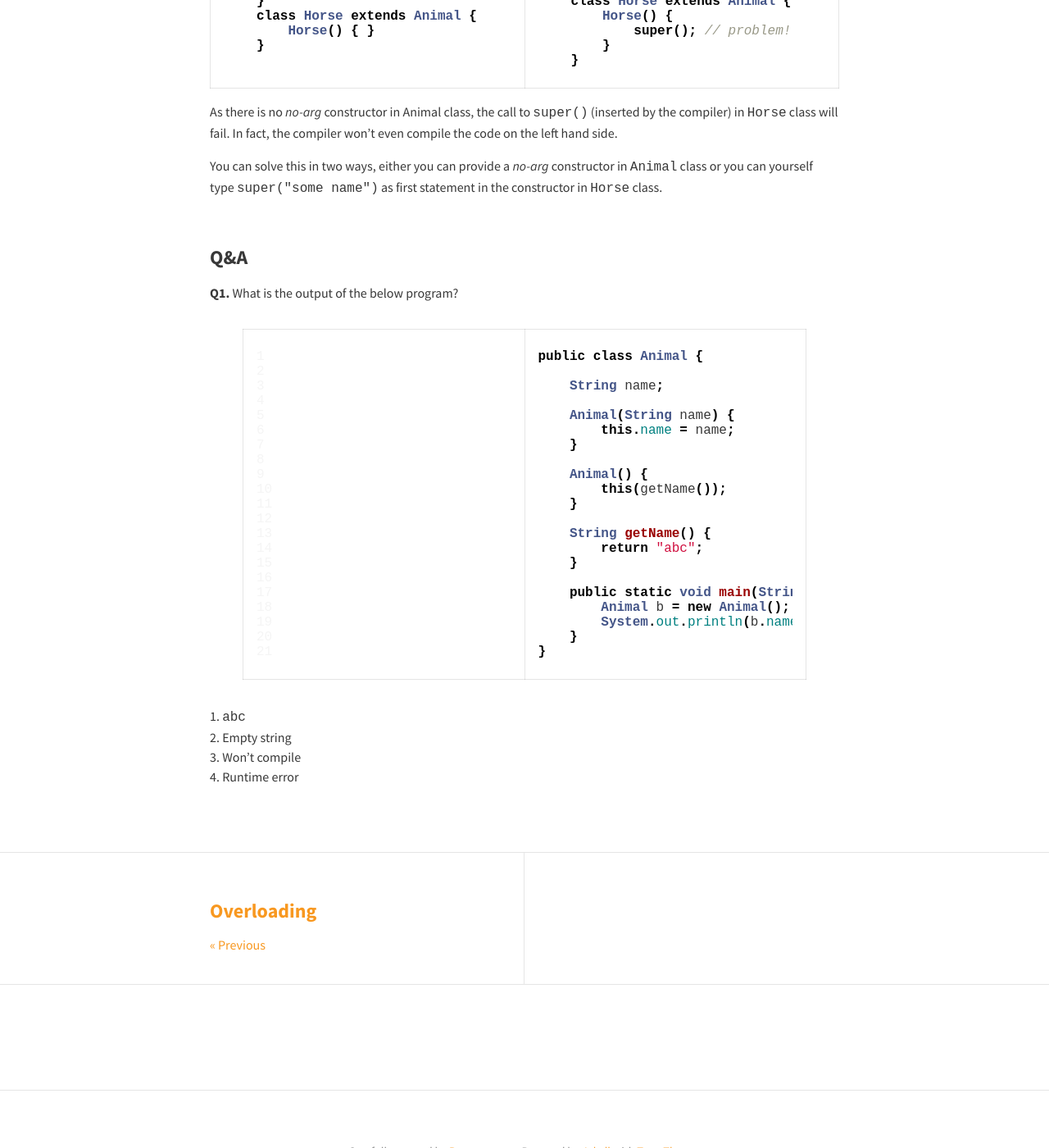
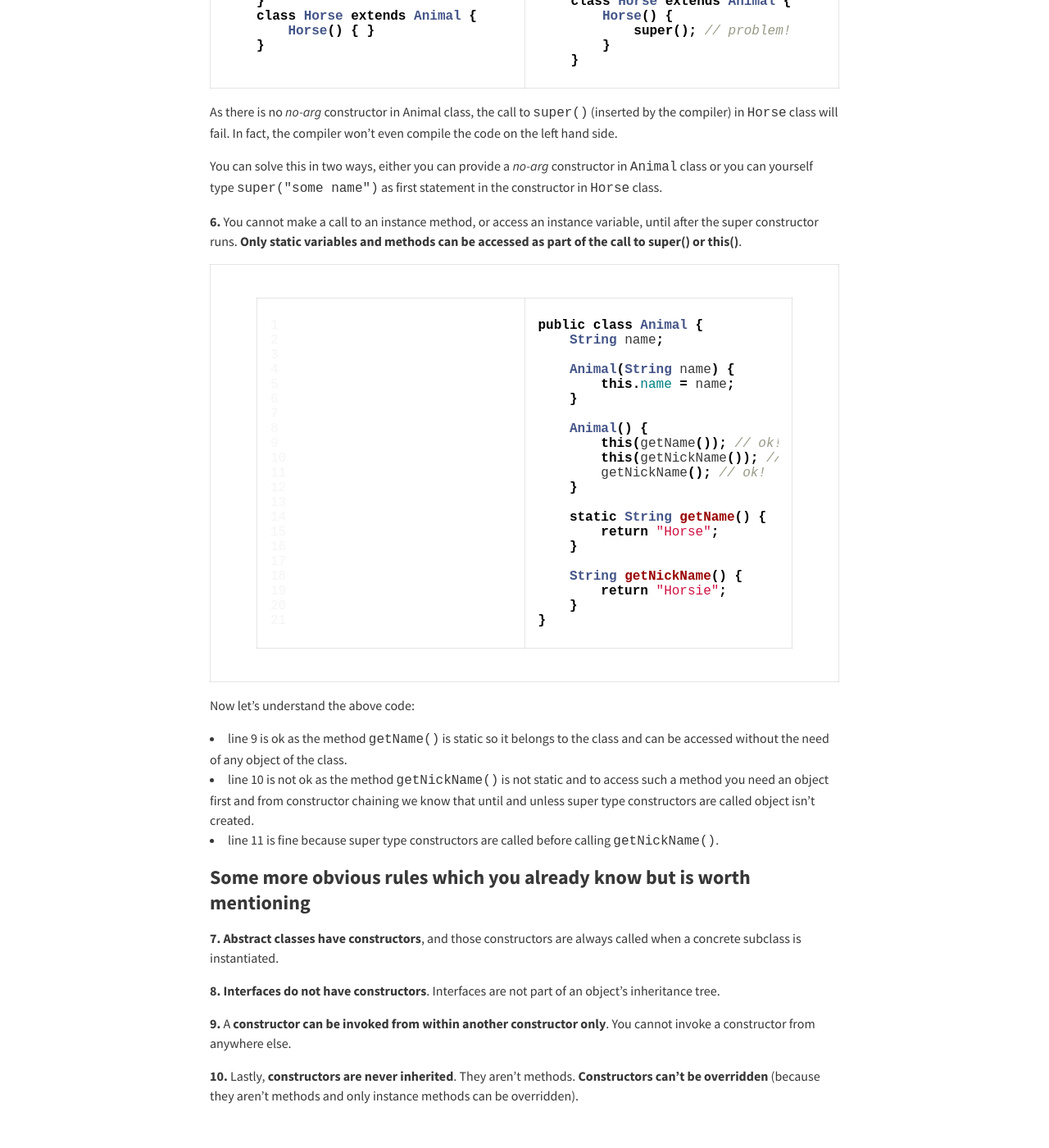
Before and after one commit to rampatra/JavaNotes, a Jekyll site: the page built from _posts/2015-06-30-constructors.md, in a window 1280 px wide and 1400 px high, scrolled down 2455 px. Shown: the whole window at 82% size. Built offline with Jekyll 4.4.1, drawn with Linux system fonts in a browser that asks for light colours; nearby versions of some CDN libraries; comment, search, counter and statistics services are not loaded; some of the changed text lies outside the part shown.

Commit message:
contructors : done

```diff
--- a/_posts/2015-06-30-constructors.md
+++ b/_posts/2015-06-30-constructors.md
@@ -34,7 +34,7 @@ class Foo {
 So when you invoke  __`new Foo("rohit", 12)`__, an object of `Foo` class is created with `name` set as `Rohit` and `size`
 as `12`.
 
-### Below are the important rules for Constructors:
+### Below are the important rules for Constructors
 
 __1.__ If you don't type a constructor into your class code, a default constructor will be automatically generated by
 the compiler. The __default constructor (the one supplied by compiler) is ALWAYS a no-arg constructor__.
@@ -215,6 +215,62 @@ fail. In fact, the compiler won't even compile the code on the left hand side.
 You can solve this in two ways, either you can provide a _no-arg_ constructor in `Animal` class or you can
 yourself type `super("some name")` as first statement in the constructor in `Horse` class.
 
+__6.__ You cannot make a call to an instance method, or access an instance variable, until after the super constructor
+runs. __Only static variables and methods can be accessed as part of the call to super() or this()__.
+
+<table>
+
+<tr>
+<td>
+{% highlight java linenos %}
+public class Animal {
+    String name;
+
+    Animal(String name) {
+        this.name = name;
+    }
+
+    Animal() {
+        this(getName()); // ok!
+        this(getNickName()); // compiler error!
+        getNickName(); // ok!
+    }
+
+    static String getName() {
+        return "Horse";
+    }
+
+    String getNickName() {
+        return "Horsie";
+    }
+}
+{% endhighlight %}
+</td>
+</tr>
+
+</table>
+
+Now let's understand the above code:
+
+* line 9 is ok as the method `getName()` is static so it belongs to the class and can be accessed without
+the need of any object of the class.
+* line 10 is not ok as the method `getNickName()` is not static and to access such a method you need an object first and
+from constructor chaining we know that until and unless super type constructors are called object isn't created.
+* line 11 is fine because super type constructors are called before calling `getNickName()`.
+
+### Some more obvious rules which you already know but is worth mentioning
+
+__7.__ __Abstract classes have constructors__, and those constructors are always called when a concrete subclass is
+instantiated.
+
+__8.__ __Interfaces do not have constructors__. Interfaces are not part of an object's inheritance tree.
+
+__9.__ A __constructor can be invoked from within another constructor only__. You cannot invoke a constructor
+from anywhere else.
+
+__10.__ Lastly, __constructors are never inherited__. They aren't methods. __Constructors can't be overridden__ (because
+they aren't methods and only instance methods can be overridden).
+
 {% include responsive_ad.html %}
 
 ### Q&A
```
